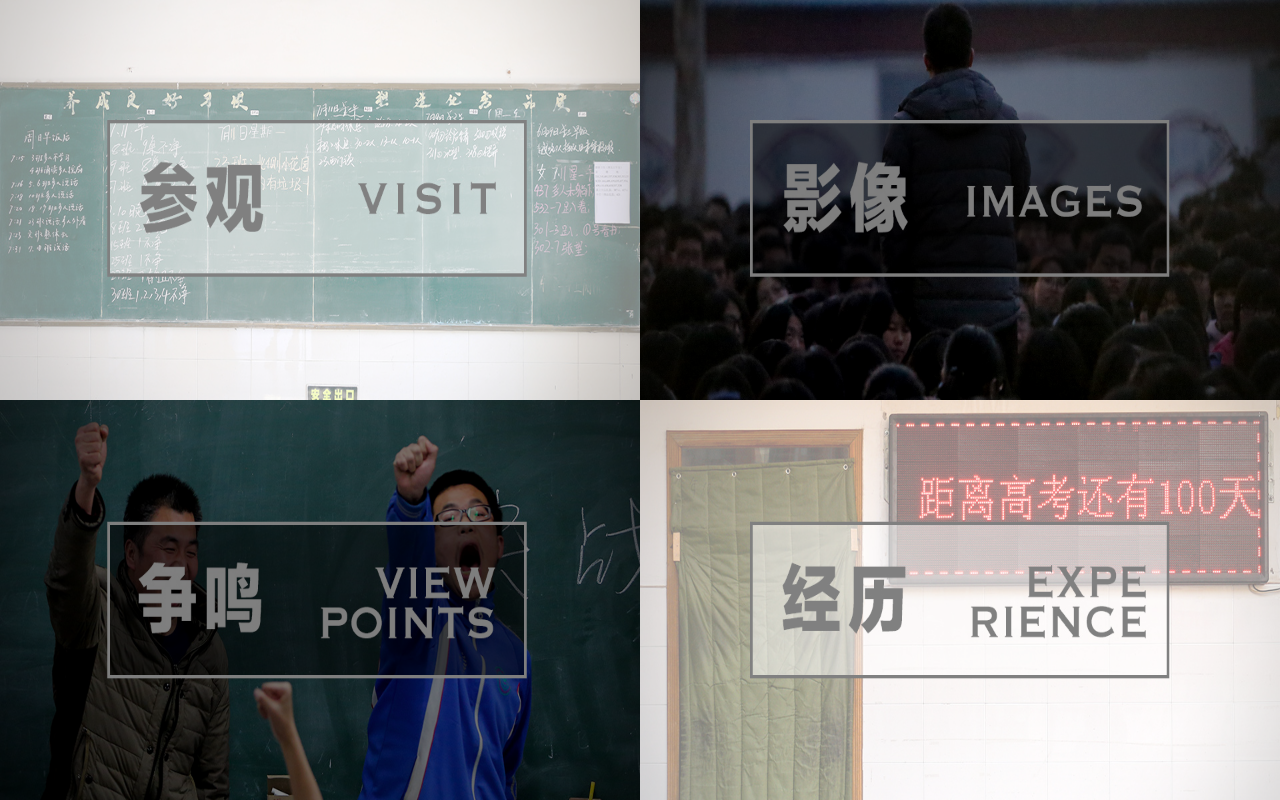
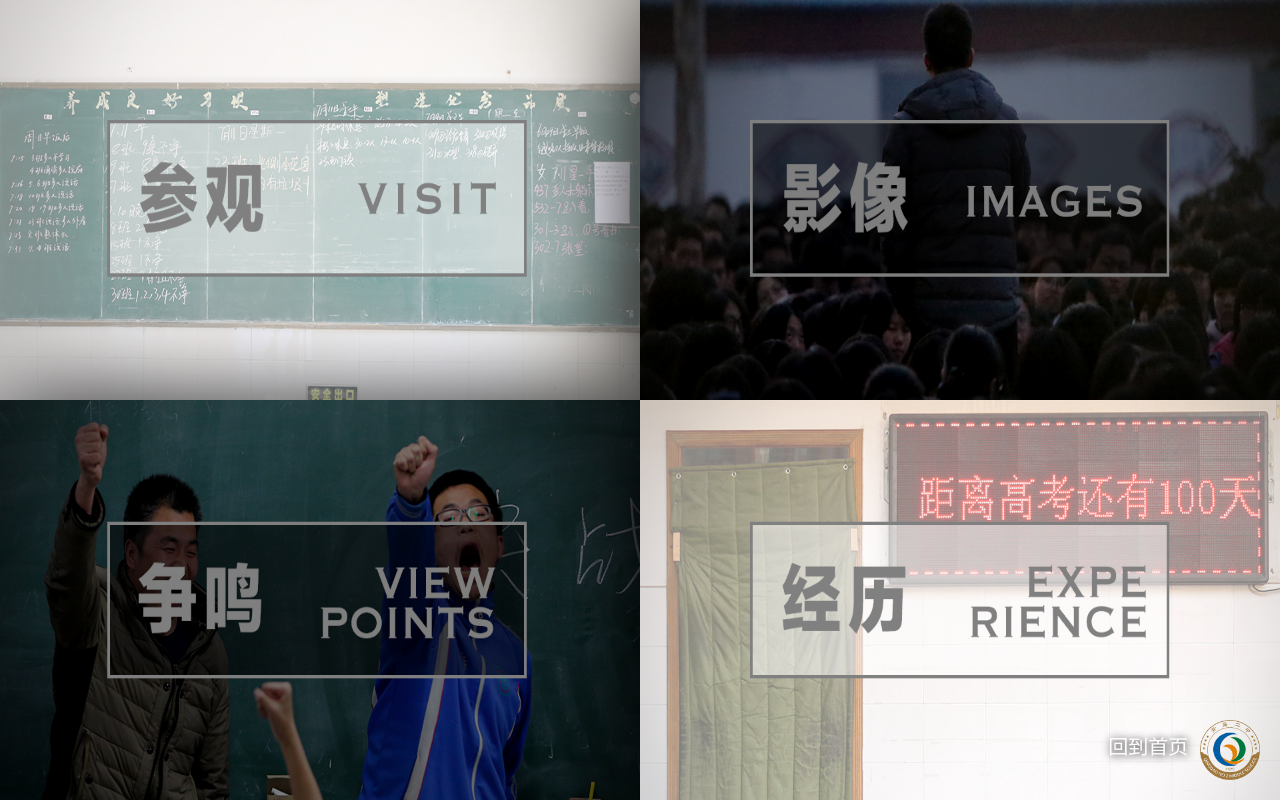
Before and after one commit to hmqk1995/gaozhong, a website built with webpack: page choose-sz.html in a window 1280 px wide. Built offline with nearby package versions, Linux system fonts and the light colour scheme.

Commit message:
sz templt

```diff
--- a/choose-sz.html
+++ b/choose-sz.html
@@ -53,18 +53,35 @@
       #quater1 {
         background: url('assets/images/sz1.jpg');
         background-size: 100% 100%;
+        box-shadow: 10px 10px 100px black;
       }
       #quater2 {
         background: url('assets/images/sz2.jpg');
         background-size: 100% 100%;
+        box-shadow: 10px 10px 100px black;
       }
       #quater3 {
         background: url('assets/images/sz3.jpg');
         background-size: 100% 100%;
+        box-shadow: 10px 10px 100px black;
       }
       #quater4 {
         background: url('assets/images/sz4.jpg');
         background-size: 100% 100%;
+        box-shadow: 10px 10px 100px black;
+      }
+
+      .back {
+        z-index: 10000;
+        position: fixed;
+        right: 20px;
+        bottom: 20px;
+      }
+
+      .back > span {
+        font-size: 20px;
+        color: white;
+        text-shadow: 1px 1px 8px black;
       }
     </style>
     <!-- HTML5 shim and Respond.js for IE8 support of HTML5 elements and media queries -->
@@ -81,32 +98,29 @@
         <div class="col-md-12 h100">
           <div class="row choose h100">
             <div class="quater">
-              <div class="quarter" id="quater1" style="position: absolute; top:0; left:0;">
-              </div>
+              <a href="#"><div class="quarter" id="quater1" style="position: absolute; top:0; left:0;"></div></a>
               <div class="quater-mask-1" style="position: absolute; top:0; left:0;">
               </div>
             </div>
             <div class="quater">
-              <div class="quarter" id="quater2" style="position: absolute; top:0; right:0;">
-              </div>
+              <a href="#"><div class="quarter" id="quater2" style="position: absolute; top:0; right:0;"></div></a>
               <div class="quater-mask-2" style="position: absolute; top:0; right:0;">
               </div>
             </div>
             <div class="quater">
-              <div class="quarter" id="quater3" style="position: absolute; bottom:0; left:0;">
-              </div>
+              <a href="#"><div class="quarter" id="quater3" style="position: absolute; bottom:0; left:0;"></div></a>
               <div class="quater-mask-2" style="position: absolute; bottom:0; left:0;">
               </div>
             </div>
             <div class="quater">
-              <div class="quarter" id="quater4" style="position: absolute; bottom:0; right:0;">
-              </div>
+              <a href="#"><div class="quarter" id="quater4" style="position: absolute; bottom:0; right:0;"></div></a>
               <div class="quater-mask-1" style="position: absolute; bottom:0; right:0;">
               </div>
             </div>
           </div>
         </div>
       </div>
+      <a href="index.html"><div class="back"><span>回到首页</span>&nbsp;&nbsp;&nbsp;<img width="60" src="assets/images/logo2.png" /></div></a>
     </div>
 
 
```
